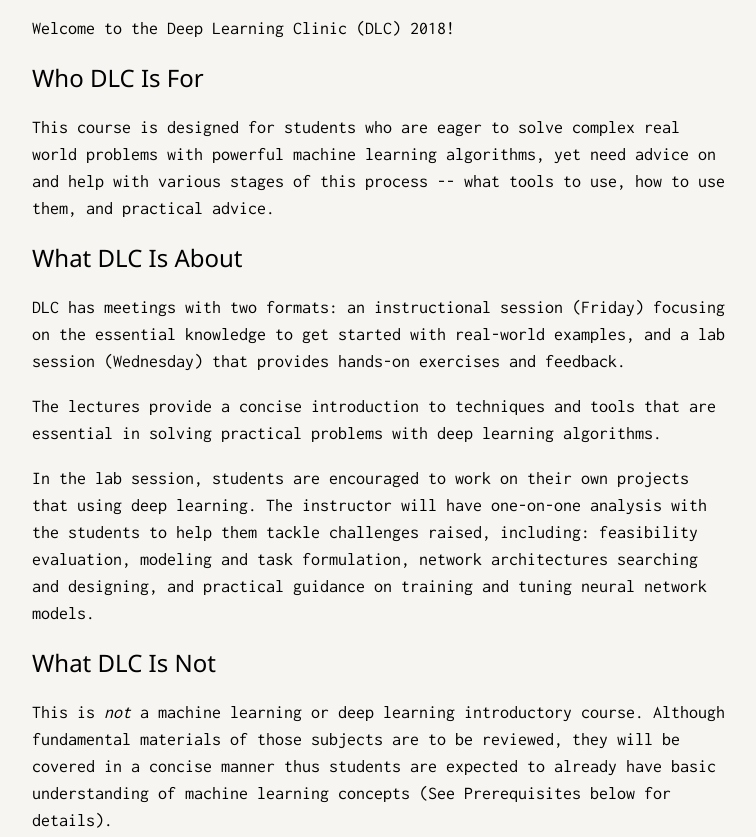
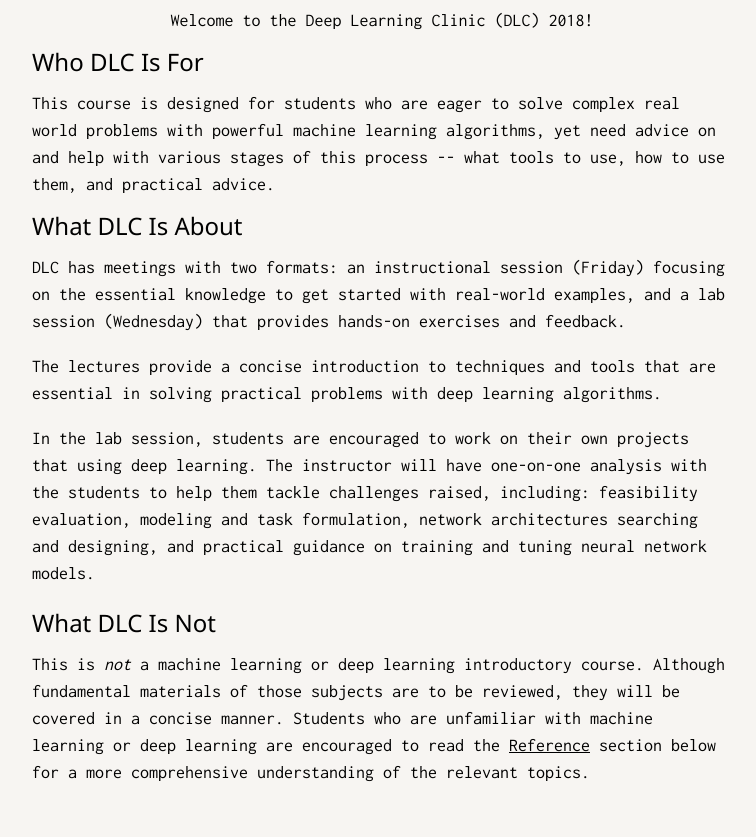
Before and after one commit to jinsungit/DLClinic, a plain HTML site: page webpage/index.html in a window 1280 px wide. Shown: the part 768-1605 px from the top of the page, without its empty margins (258-1014 px from the left). Drawn offline with nearby package versions, Linux system fonts and the light colour scheme.

Commit message:
update reference

```diff
--- a/webpage/index.html
+++ b/webpage/index.html
@@ -54,16 +54,16 @@ body, html {
 <div class="w3-container" id="description">
   <div class="w3-content" style="max-width:700px">
     <h5 class="w3-center w3-padding-64"><span class="w3-tag w3-wide">Course Description</span></h5>
-    <p>Welcome to the Deep Learning Clinic (DLC) 2018!</p>
+    <center>Welcome to the Deep Learning Clinic (DLC) 2018!</center>
 
     <h3>Who DLC Is For</h3>
 
-<p>This course is designed for students who are eager to solve complex real world problems with powerful machine learning algorithms, yet need advice on and help with various stages of this process -- what tools to use, how to use them, and practical advice.</p>
+This course is designed for students who are eager to solve complex real world problems with powerful machine learning algorithms, yet need advice on and help with various stages of this process -- what tools to use, how to use them, and practical advice.
 
     <h3>What DLC Is About</h3>
 
 
-<p>DLC has meetings with two formats: an instructional session (Friday) focusing on the essential knowledge to get started with real-world examples, and a lab session (Wednesday) that provides hands-on exercises and feedback.</p>
+DLC has meetings with two formats: an instructional session (Friday) focusing on the essential knowledge to get started with real-world examples, and a lab session (Wednesday) that provides hands-on exercises and feedback.
 
 <p>The lectures provide a concise introduction to techniques and tools that are essential in solving practical problems with deep learning algorithms.</p>
 
@@ -71,7 +71,9 @@ body, html {
 
     <h3>What DLC Is Not</h3>
 
-<p>This is <em>not</em> a machine learning or deep learning introductory course. Although fundamental materials of those subjects are to be reviewed, they will be covered in a concise manner thus students are expected to already have basic understanding of machine learning concepts (See Prerequisites below for details).</p>
+This is <em>not</em> a machine learning or deep learning introductory course.
+  Although fundamental materials of those subjects are to be reviewed, they will be covered in a concise manner. Students who are unfamiliar with machine learning or deep learning are encouraged to read the <a href=#ref>Reference</a> section below for a more comprehensive understanding of the relevant topics.
+
 
   </div>
 </div>
@@ -215,10 +217,22 @@ Introduce machine learning tools that are widely used and proven to be effective
 </div>
 
 
-<div class="w3-container" id="prereq">
+<div class="w3-container" id="ref">
   <div class="w3-content" style="max-width:700px">
-    <h5 class="w3-center w3-padding-64"><span class="w3-tag w3-wide">Prerequisites</span></h5>
-<p>Basic machine learning concepts including but not limited to: data representation (features, train/test sets, preprocessing), evaluation (cross-validation, performance measurement), optimization (gradient descent).</p>
+    <h5 class="w3-center w3-padding-64"><span class="w3-tag w3-wide">Reference</span></h5>
+<!-- <p>Basic machine learning concepts including but not limited to: data representation (features, train/test sets, preprocessing), evaluation (cross-validation, performance measurement), optimization (gradient descent).</p> -->
+<strong>Online Courses</strong>
+<br>
+MIT 6.S191: Introduction to Deep Learning <a href=http://introtodeeplearning.com/>link</a>
+<br>
+Stanford CS231n: Convolutional Neural Networks for Visual Recognition <a href=http://cs231n.stanford.edu/>link</a>
+
+<br>
+<strong>Free Textbooks</strong>
+<br>
+<em>A Course in Machine Learning</em> by Hal Daume III <a href=http://ciml.info/>link</a>
+<br>
+<em>Deep Learning</em> by Ian Goodfellow and Yoshua Bengio and Aaron Courville <a href=https://www.deeplearningbook.org/>link</a>
   </div>
 </div>
 <!-- End page content -->
```
